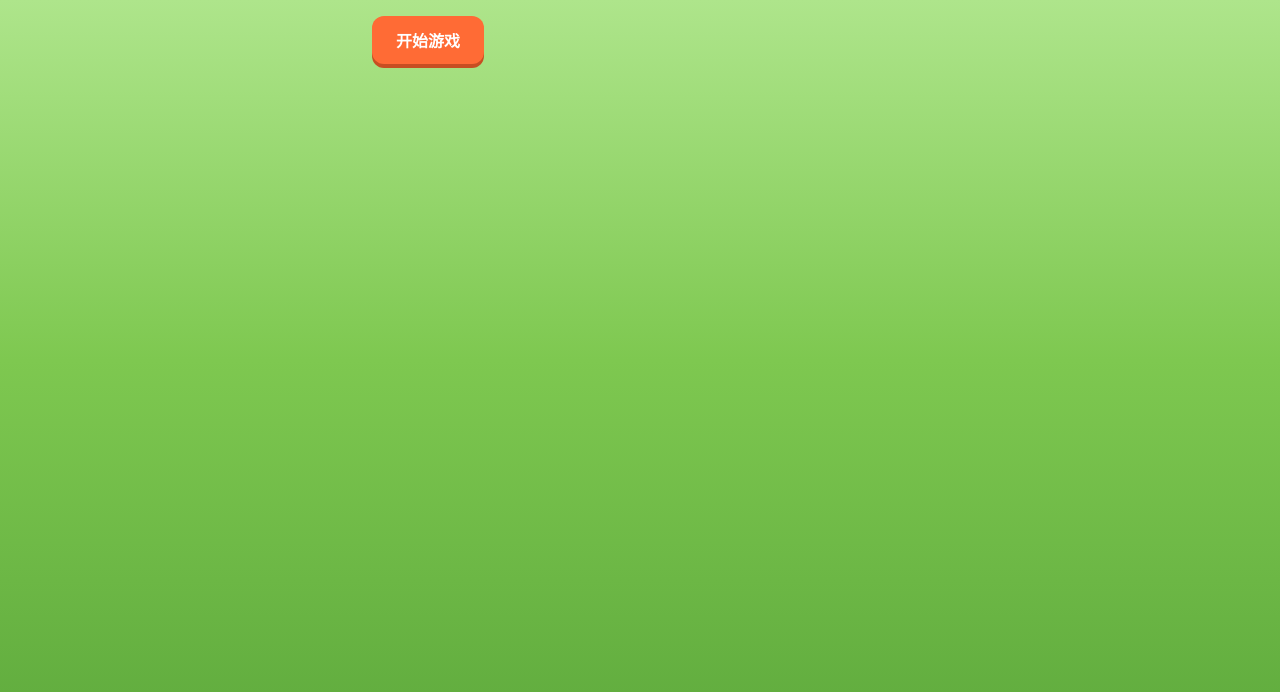
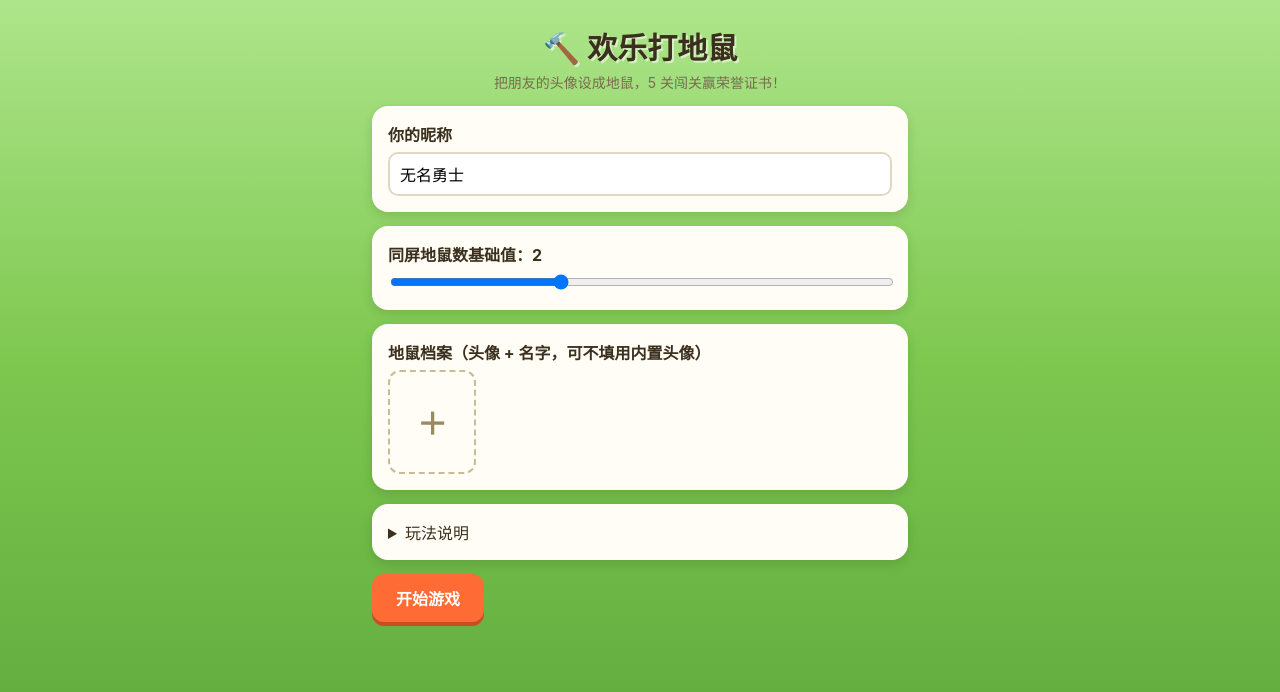
Before and after one commit to 413392773/whacamole, a React (Vite) app: page / in a window 1280 px wide. Shown: the top 692 px of the page. Built offline with nearby package versions, Linux system fonts and the light colour scheme.

Commit message:
feat: 设置页与地鼠档案编辑器

```diff
--- /dev/null
+++ b/src/components/ProfileEditor.tsx
@@ -0,0 +1,79 @@
+import type { ChangeEvent } from 'react'
+import type { MoleProfile } from '../core/types'
+import { MAX_NAME_LENGTH, MAX_PROFILES } from '../config/levels'
+import { compressImage } from '../storage/profileStorage'
+import { uid } from '../core/uid'
+
+interface Props {
+  profiles: readonly MoleProfile[]
+  onChange: (profiles: MoleProfile[]) => void
+  onNotify: (message: string) => void
+}
+
+export function ProfileEditor({ profiles, onChange, onNotify }: Props) {
+  const addProfile = () => {
+    if (profiles.length >= MAX_PROFILES) return
+    onChange([...profiles, { id: uid('profile'), name: '' }])
+  }
+
+  const removeProfile = (id: string) => {
+    onChange(profiles.filter((profile) => profile.id !== id))
+  }
+
+  const renameProfile = (id: string, name: string) => {
+    onChange(
+      profiles.map((profile) =>
+        profile.id === id ? { ...profile, name: name.slice(0, MAX_NAME_LENGTH) } : profile,
+      ),
+    )
+  }
+
+  const uploadAvatar = async (id: string, event: ChangeEvent<HTMLInputElement>) => {
+    const file = event.target.files?.[0]
+    event.target.value = ''
+    if (file === undefined) return
+    try {
+      const avatarDataUrl = await compressImage(file)
+      onChange(
+        profiles.map((profile) =>
+          profile.id === id ? { ...profile, avatarDataUrl } : profile,
+        ),
+      )
+    } catch (error) {
+      onNotify(error instanceof Error ? error.message : '头像上传失败')
+    }
+  }
+
+  return (
+    <div className="profile-grid">
+      {profiles.map((profile) => (
+        <div className="profile-card" key={profile.id}>
+          <button className="remove" aria-label="删除档案" onClick={() => removeProfile(profile.id)}>✕</button>
+          <label className="avatar">
+            {profile.avatarDataUrl !== undefined ? (
+              <img src={profile.avatarDataUrl} alt={profile.name || '头像'} />
+            ) : (
+              <span>📷</span>
+            )}
+            <input
+              type="file"
+              accept="image/*"
+              hidden
+              onChange={(event) => void uploadAvatar(profile.id, event)}
+            />
+          </label>
+          <input
+            type="text"
+            value={profile.name}
+            placeholder={`名字(≤${MAX_NAME_LENGTH}字)`}
+            maxLength={MAX_NAME_LENGTH}
+            onChange={(event) => renameProfile(profile.id, event.target.value)}
+          />
+        </div>
+      ))}
+      {profiles.length < MAX_PROFILES && (
+        <button className="profile-add" aria-label="添加档案" onClick={addProfile}>＋</button>
+      )}
+    </div>
+  )
+}
--- a/src/components/SetupScreen.tsx
+++ b/src/components/SetupScreen.tsx
@@ -1,10 +1,99 @@
-// 占位组件，Task 10 替换为完整实现
+import { useState } from 'react'
 import type { Dispatch } from 'react'
-import type { Action, GameConfig } from '../core/types'
+import type { Action, GameConfig, MoleProfile } from '../core/types'
+import {
+  DEFAULT_PLAYER_NAME,
+  MAX_BASE_MOLE_COUNT,
+  MAX_PLAYER_NAME_LENGTH,
+  MIN_BASE_MOLE_COUNT,
+} from '../config/levels'
+import { saveConfig } from '../storage/profileStorage'
+import { ProfileEditor } from './ProfileEditor'
 
-export function SetupScreen({ initialConfig, dispatch }: {
+interface Props {
   initialConfig: GameConfig
   dispatch: Dispatch<Action>
-}) {
-  return <button onClick={() => dispatch({ type: 'START_GAME', config: initialConfig })}>开始游戏</button>
 }
+
+export function SetupScreen({ initialConfig, dispatch }: Props) {
+  const [config, setConfig] = useState<GameConfig>(initialConfig)
+  const [toast, setToast] = useState<string | null>(null)
+
+  const notify = (message: string) => {
+    setToast(message)
+    window.setTimeout(() => setToast(null), 2500)
+  }
+
+  const update = (patch: Partial<GameConfig>) => {
+    const next = { ...config, ...patch }
+    setConfig(next)
+    if (!saveConfig(next)) notify('本地存储不可用，本次定制不会被保存')
+  }
+
+  const startGame = () => {
+    const playerName = config.playerName.trim() || DEFAULT_PLAYER_NAME
+    const finalConfig: GameConfig = { ...config, playerName }
+    setConfig(finalConfig)
+    saveConfig(finalConfig)
+    dispatch({ type: 'START_GAME', config: finalConfig })
+  }
+
+  return (
+    <div>
+      <h1 className="title">🔨 欢乐打地鼠</h1>
+      <p className="subtitle">把朋友的头像设成地鼠，5 关闯关赢荣誉证书！</p>
+
+      <div className="panel">
+        <label className="field-label" htmlFor="player-name">你的昵称</label>
+        <input
+          id="player-name"
+          type="text"
+          value={config.playerName}
+          maxLength={MAX_PLAYER_NAME_LENGTH}
+          placeholder={DEFAULT_PLAYER_NAME}
+          onChange={(event) => update({ playerName: event.target.value })}
+        />
+      </div>
+
+      <div className="panel">
+        <label className="field-label" htmlFor="base-count">
+          同屏地鼠数基础值：{config.baseMoleCount}
+        </label>
+        <input
+          id="base-count"
+          type="range"
+          min={MIN_BASE_MOLE_COUNT}
+          max={MAX_BASE_MOLE_COUNT}
+          value={config.baseMoleCount}
+          onChange={(event) => update({ baseMoleCount: Number(event.target.value) })}
+        />
+        {config.baseMoleCount === MAX_BASE_MOLE_COUNT && (
+          <div className="hardcore-warn">⚠️ 硬核模式：第 5 关将满屏 12 只地鼠！</div>
+        )}
+      </div>
+
+      <div className="panel">
+        <span className="field-label">地鼠档案（头像 + 名字，可不填用内置头像）</span>
+        <ProfileEditor
+          profiles={config.profiles}
+          onChange={(profiles: MoleProfile[]) => update({ profiles })}
+          onNotify={notify}
+        />
+      </div>
+
+      <div className="panel">
+        <details>
+          <summary>玩法说明</summary>
+          <p>
+            每关限时 30 秒，地鼠随机冒头，敲中计命中率；倒计时结束时命中率达到目标即过关。
+            每关有 3 次机会（含首次），用尽则本局结束、按通过关卡数授予称号。
+            连敲 3 只以上触发 Combo 加分。五关全通颁发荣誉证书！
+          </p>
+        </details>
+      </div>
+
+      <button onClick={startGame}>开始游戏</button>
+      {toast !== null && <div className="toast" role="alert">{toast}</div>}
+    </div>
+  )
+}
```
Also changed, not shown: 1 other file (tests, documents, lock files or other folders).
